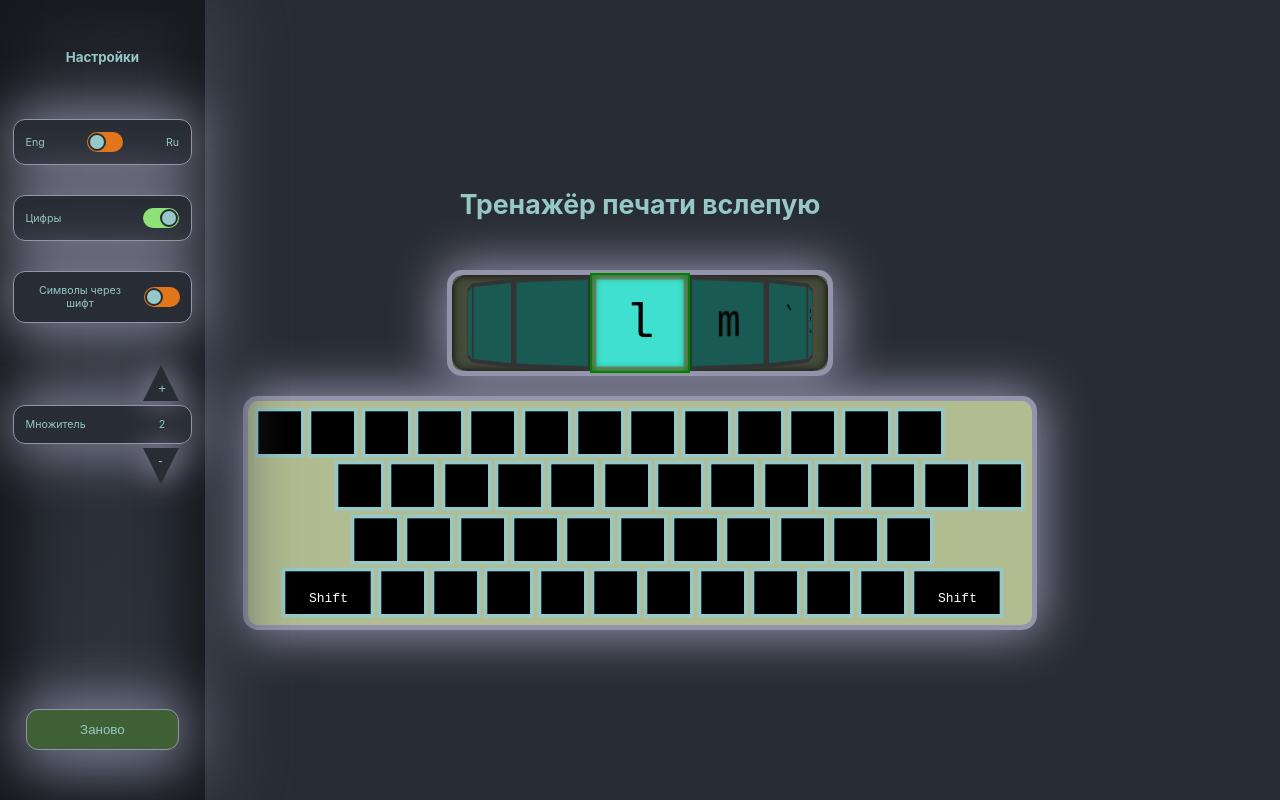
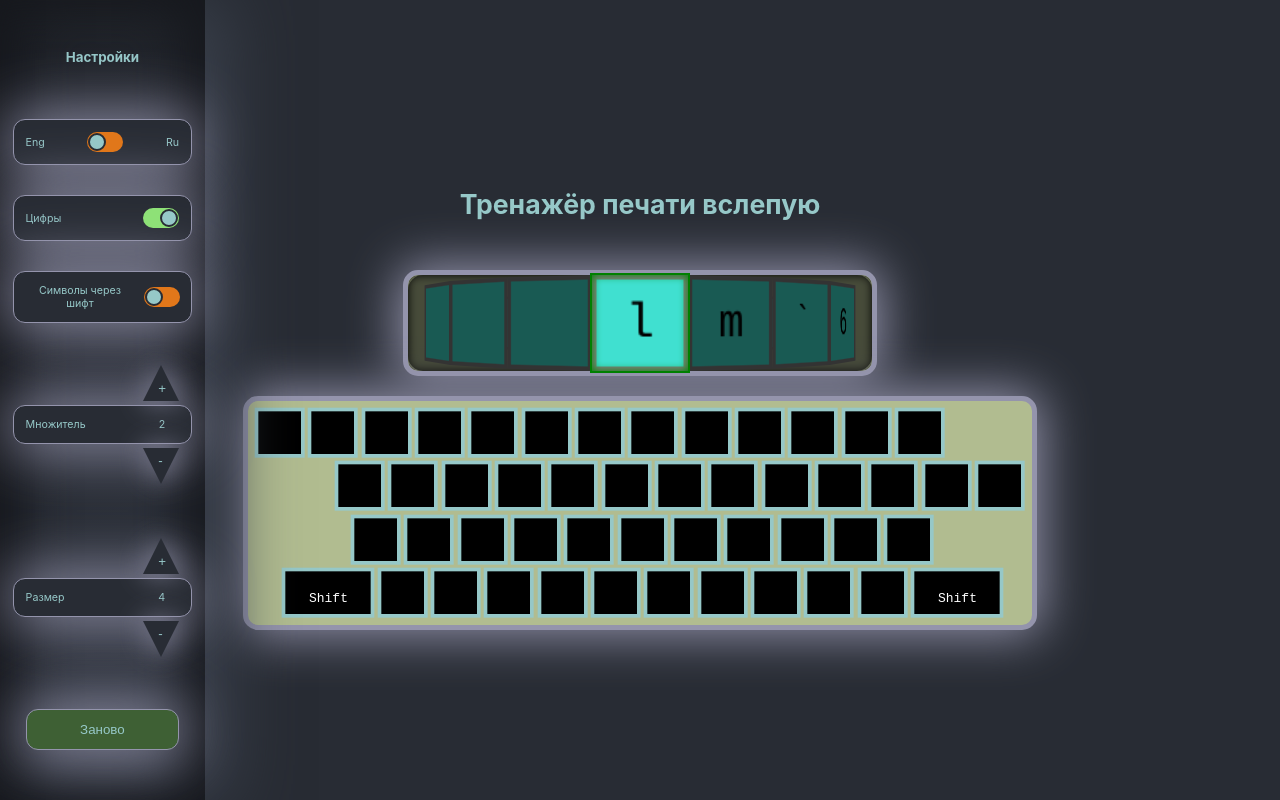
Before and after one commit to yryryk/learn-keyboard, a React (Create React App) app: page / in a window 1280 px wide. Built offline with nearby package versions, Linux system fonts and the light colour scheme.

Commit message:
feat: add carousel size setting

```diff
--- a/src/App.jsx
+++ b/src/App.jsx
@@ -7,12 +7,11 @@ import Keyboard from "./components/Keyboard/Keyboard";
 import Bar from "./components/Bar/Bar";
 
 function App() {
-  const [headline, setHeadline] = useState("Тренажёр печати вслепую");
   const [unit, setUnit] = useState(window.innerWidth / 24);
   const [position, setPosition] = useState(0);
   const [count, setCount] = useState(0);
   const [isEnd, setIsEnd] = useState(false);
-  const [quantity, setQuantity] = useState(16);
+  const [quantity, setQuantity] = useState(20);
   const [language, setLanguage] = useState("eng");
   const [pressedButton, setPressedButton] = useState("");
   const [expectedButton, setExpectedButton] = useState("");
@@ -110,7 +109,7 @@ function App() {
     <div className="App" style={{ "--unit": unit + "px" }}>
       <header className="header"></header>
       <main className="main">
-        <h1 className="headline">{headline}</h1>
+        <h1 className="headline">Тренажёр печати вслепую</h1>
         <Letters
           lettersOrder={lettersOrder}
           position={position}
@@ -135,6 +134,8 @@ function App() {
         setLanguage={setLanguage}
         lettersRange={lettersRange}
         setLettersRange={setLettersRange}
+        quantity={quantity}
+        setQuantity={setQuantity}
         refreshAll={refreshAll}
       />
     </div>
--- a/src/components/Bar/Bar.jsx
+++ b/src/components/Bar/Bar.jsx
@@ -12,6 +12,8 @@ function Bar({
   setLanguage,
   lettersRange,
   setLettersRange,
+  quantity,
+  setQuantity,
 }) {
   function handleLanguageSwitch() {
     setLanguage((state) => (state === "eng" ? "ru" : "eng"));
@@ -39,6 +41,18 @@ function Bar({
     if (lettersRange > 1) {
       setLettersRange((state) => state - 1);
       refreshAll();
+    }
+  }
+
+  function handlePlusQuantity() {
+    if (quantity < 35) {
+      setQuantity((state) => state + 5);
+    }
+  }
+
+  function handleMinusQuantity() {
+    if (quantity > 10) {
+      setQuantity((state) => state - 5);
     }
   }
   return (
@@ -69,6 +83,12 @@ function Bar({
           handlePlus={handlePlusLettersRange}
           handleMinus={handleMinusLettersRange}
         />
+        <Counter
+          label={"Размер"}
+          value={(quantity/5 - 1) + 1}
+          handlePlus={handlePlusQuantity}
+          handleMinus={handleMinusQuantity}
+        />
       </div>
       <button className="refreshAllButton" onClick={refreshAll}>
         Заново
```
